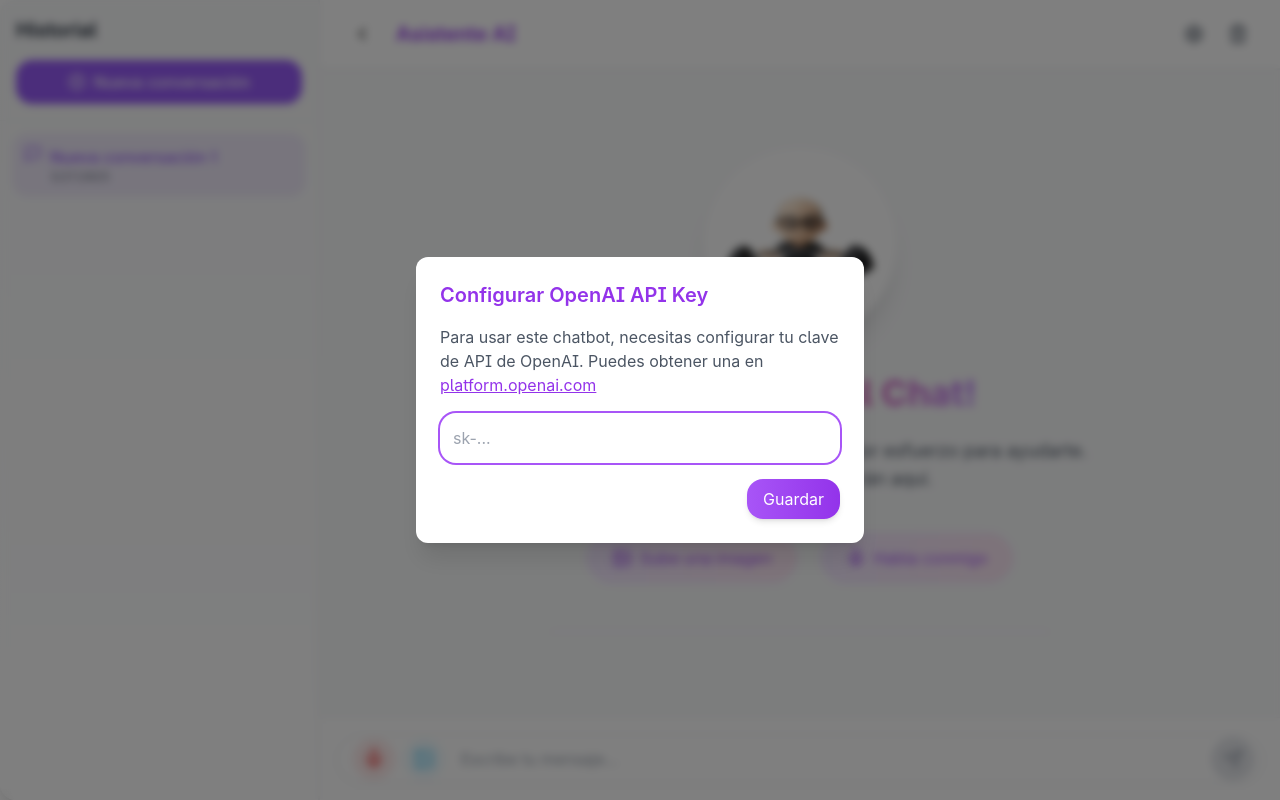
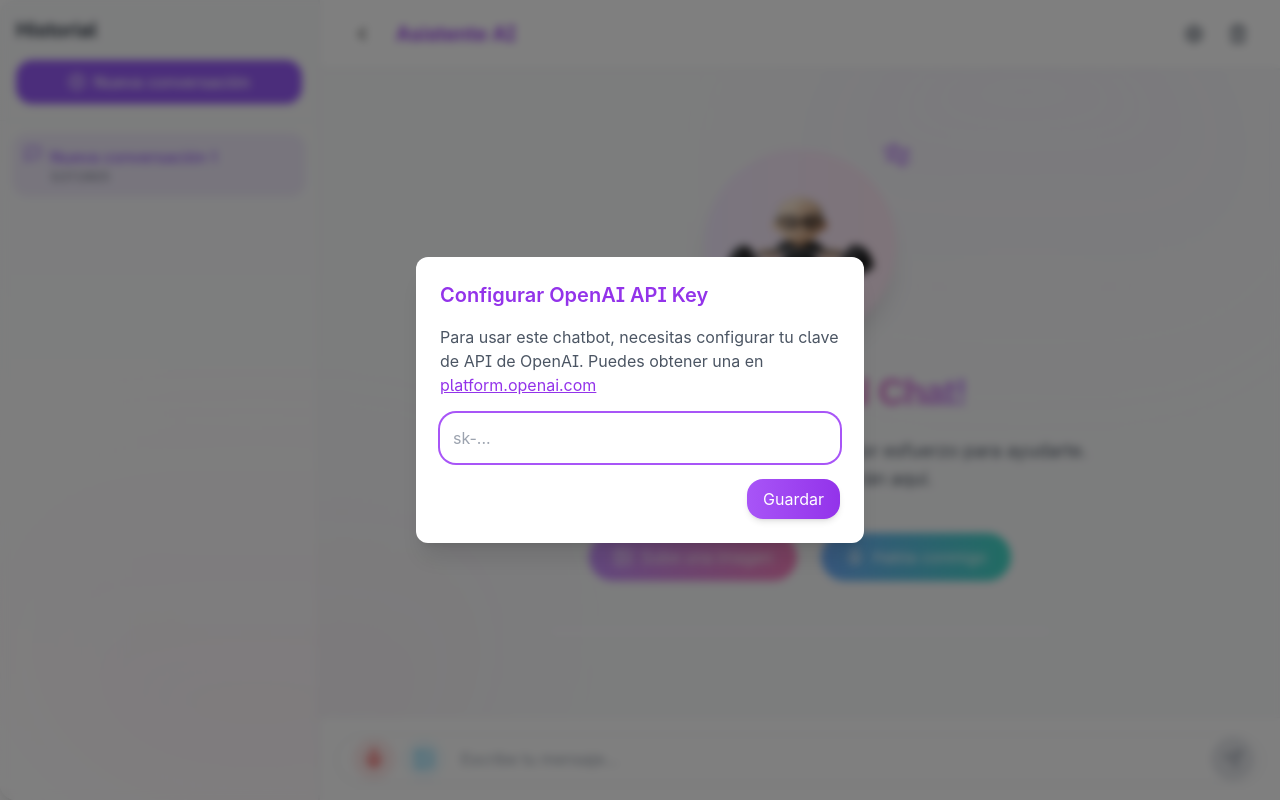
Before and after one commit to DaliEscalante/colorful-helper-bot, a React (Vite) app: page / in a window 1280 px wide. Built offline with nearby package versions, Linux system fonts and the light colour scheme.

Commit message:
feat: Improve welcome screen design
Enhance the welcome screen with modern and visually appealing elements, including background gradients, subtle animations, stylized typography, and improved button designs.

```diff
--- a/src/components/WelcomeScreen.tsx
+++ b/src/components/WelcomeScreen.tsx
@@ -1,58 +1,80 @@
 
-import React from "react";
-import { ImageIcon, Mic } from "lucide-react";
+import React, { useEffect, useState } from "react";
+import { ImageIcon, Mic, Sparkles } from "lucide-react";
 
 interface WelcomeScreenProps {
   onExampleClick: (text: string) => void;
 }
 
 const WelcomeScreen: React.FC<WelcomeScreenProps> = ({ onExampleClick }) => {
+  const [isVisible, setIsVisible] = useState(false);
+
+  useEffect(() => {
+    // Trigger animation after component mounts
+    setIsVisible(true);
+  }, []);
+
   return (
     <div className="h-full flex flex-col items-center justify-start py-8 text-gray-700 overflow-auto">
       <div className="max-w-2xl w-full text-center p-8 flex flex-col items-center">
-        {/* Circle Avatar with Image - Modified for full visibility */}
-        <div className="mb-8 relative">
-          <div className="w-48 h-48 rounded-full bg-white shadow-xl overflow-visible">
+        {/* Circle Avatar with Image - Enhanced with animation and effects */}
+        <div className={`mb-8 relative transition-all duration-700 ${isVisible ? 'opacity-100 translate-y-0' : 'opacity-0 translate-y-10'}`}>
+          <div className="w-48 h-48 rounded-full bg-white shadow-xl overflow-visible group relative">
+            <div className="absolute inset-0 rounded-full bg-gradient-to-r from-purple-300/30 to-pink-300/30 animate-pulse-slow group-hover:from-purple-300/50 group-hover:to-pink-300/50 transition-all duration-300"></div>
             <img
               src="/lovable-uploads/5ab9c16a-161a-41a8-a371-f92626c9448f.png"
               alt="Asistente AI"
-              className="w-full h-full object-contain"
+              className="w-full h-full object-contain animate-float"
             />
           </div>
-          <div className="absolute -inset-3 bg-white/10 rounded-full blur-xl z-[-1]"></div>
+          <div className="absolute -inset-3 bg-white/10 rounded-full blur-xl z-[-1] animate-pulse-slow"></div>
+
+          {/* Decorative elements */}
+          <div className="absolute -right-4 -top-2 text-purple-500/80 animate-spin-slow">
+            <Sparkles size={28} />
+          </div>
+          <div className="absolute -left-6 bottom-6 text-pink-400/80 animate-pulse-slow">
+            <Sparkles size={20} />
+          </div>
         </div>
 
-        {/* Title and description */}
-        <h2 className="text-4xl font-bold mb-6 bg-gradient-to-r from-purple-500 via-pink-500 to-purple-400 bg-clip-text text-transparent">
+        {/* Title and description with animations */}
+        <h2
+          className={`text-4xl font-bold mb-6 bg-gradient-to-r from-purple-500 via-pink-500 to-purple-400 bg-clip-text text-transparent transition-all duration-500 ${isVisible ? 'opacity-100 translate-y-0' : 'opacity-0 translate-y-8'}`}
+          style={{ fontFamily: "'Poppins', sans-serif", letterSpacing: '-0.02em' }}
+        >
           ¡Bienvenido al Chat!
         </h2>
 
-        <p className="mb-10 text-gray-600 text-lg max-w-xl mx-auto">
+        <p
+          className={`mb-10 text-gray-600 text-lg max-w-xl mx-auto transition-all duration-700 delay-100 ${isVisible ? 'opacity-100 translate-y-0' : 'opacity-0 translate-y-8'}`}
+          style={{ fontFamily: "'Inter', sans-serif" }}
+        >
           Pregúntame lo que quieras y haré mi mejor esfuerzo
           para ayudarte. Tus mensajes aparecerán aquí.
         </p>
 
-        {/* Action buttons */}
-        <div className="flex gap-6 justify-center">
+        {/* Action buttons with enhanced styling */}
+        <div className={`flex flex-wrap gap-6 justify-center transition-all duration-700 delay-200 ${isVisible ? 'opacity-100 translate-y-0' : 'opacity-0 translate-y-8'}`}>
           <button
-            className="flex items-center gap-2 px-6 py-3 rounded-full bg-gradient-to-r from-purple-100 to-pink-100 border border-purple-200 hover:shadow-lg transition-all duration-300 text-purple-500"
+            className="flex items-center gap-2 px-6 py-3 rounded-full bg-gradient-to-r from-purple-400/90 to-pink-400/90 text-white hover:shadow-lg hover:shadow-purple-200 transition-all duration-300 transform hover:scale-105"
             onClick={() => document.getElementById('image-upload-button')?.click()}
           >
-            <ImageIcon size={20} />
+            <ImageIcon size={20} className="animate-pulse-slow" />
             <span>Sube una imagen</span>
           </button>
 
           <button
-            className="flex items-center gap-2 px-6 py-3 rounded-full bg-gradient-to-r from-purple-100 to-pink-100 border border-purple-200 hover:shadow-lg transition-all duration-300 text-purple-500"
+            className="flex items-center gap-2 px-6 py-3 rounded-full bg-gradient-to-r from-blue-400/90 to-teal-400/90 text-white hover:shadow-lg hover:shadow-blue-200 transition-all duration-300 transform hover:scale-105"
             onClick={() => document.getElementById('voice-button')?.click()}
           >
-            <Mic size={20} />
+            <Mic size={20} className="animate-pulse-slow" />
             <span>Habla conmigo</span>
           </button>
         </div>
 
-        {/* Example queries */}
-        <div className="mt-12 grid gap-4 max-w-lg mx-auto w-full">
+        {/* Example queries with enhanced styling */}
+        <div className={`mt-12 grid gap-4 max-w-lg mx-auto w-full transition-all duration-700 delay-300 ${isVisible ? 'opacity-100 translate-y-0' : 'opacity-0 translate-y-8'}`}>
           {[
             "¿Puedes explicarme qué es la inteligencia artificial?",
             "¿Cuáles son los destinos turísticos más populares en 2024?",
@@ -61,9 +83,18 @@ const WelcomeScreen: React.FC<WelcomeScreenProps> = ({ onExampleClick }) => {
             <button
               key={index}
               onClick={() => onExampleClick(text)}
-              className="w-full p-3.5 text-left rounded-xl hover:bg-white transition-all duration-300 border border-purple-100 shadow-sm hover:shadow-lg bg-white/80 text-gray-700 transform hover:scale-102"
+              className="w-full p-3.5 text-left rounded-xl hover:bg-white transition-all duration-300 border border-purple-100/50 shadow-sm hover:shadow-md bg-white/70 backdrop-blur-sm text-gray-700 transform hover:scale-102 group"
+              style={{
+                transitionDelay: `${(index + 1) * 100}ms`,
+                animationDelay: `${(index + 1) * 100}ms`
+              }}
             >
-              "{text}"
+              <span className="flex items-center gap-2">
+                <span className="inline-block w-6 h-6 rounded-full bg-gradient-to-r from-purple-400/80 to-pink-400/80 flex items-center justify-center text-white text-xs">
+                  {index + 1}
+                </span>
+                <span className="group-hover:text-purple-600 transition-colors duration-200">"{text}"</span>
+              </span>
             </button>
           ))}
         </div>
--- a/src/index.css
+++ b/src/index.css
@@ -110,6 +110,14 @@
     display: inline-block;
     animation: ellipsis 1.5s infinite;
   }
+
+  .animate-pulse-slow {
+    animation: pulse 3s cubic-bezier(0.4, 0, 0.6, 1) infinite;
+  }
+
+  .animate-spin-slow {
+    animation: spin 8s linear infinite;
+  }
 }
 
 @keyframes animateIn {
@@ -158,6 +166,24 @@
   }
 }
 
+@keyframes pulse {
+  0%, 100% {
+    opacity: 1;
+  }
+  50% {
+    opacity: 0.5;
+  }
+}
+
+@keyframes spin {
+  from {
+    transform: rotate(0deg);
+  }
+  to {
+    transform: rotate(360deg);
+  }
+}
+
 .bubble-pattern {
   background-color: #ffffff;
   background-image: radial-gradient(circle at center, rgba(var(--chat-bot-rgb), 0.06) 0, rgba(var(--chat-bot-rgb), 0.06) 1px, transparent 1px, transparent 100%);
--- a/src/pages/Index.tsx
+++ b/src/pages/Index.tsx
@@ -8,6 +8,11 @@ const Index: React.FC = () => {
     <main className="min-h-screen bg-gray-50 overflow-hidden">
       <div className="fixed inset-0 bg-gradient-to-br from-purple-50/50 via-white to-pink-50/50 -z-10"></div>
       <div className="fixed inset-0 bg-[radial-gradient(circle_at_center,rgba(var(--chat-bot-rgb),0.03)_0,rgba(var(--chat-bot-rgb),0.03)_1px,transparent_1px)] bg-[size:24px_24px] -z-10"></div>
+
+      {/* Animated background elements */}
+      <div className="fixed top-0 right-0 w-[40%] h-[50%] bg-gradient-to-b from-purple-200/20 to-transparent rounded-full blur-3xl -z-5 animate-pulse-slow"></div>
+      <div className="fixed bottom-0 left-0 w-[40%] h-[50%] bg-gradient-to-t from-pink-200/20 to-transparent rounded-full blur-3xl -z-5 animate-pulse-slow"></div>
+
       <ChatProvider>
         <ChatInterface />
       </ChatProvider>
```
